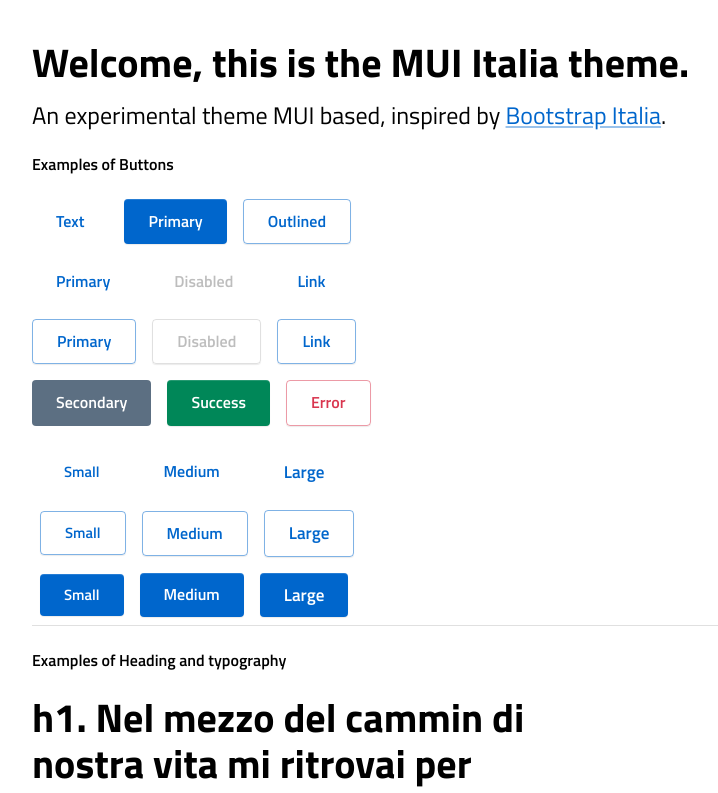
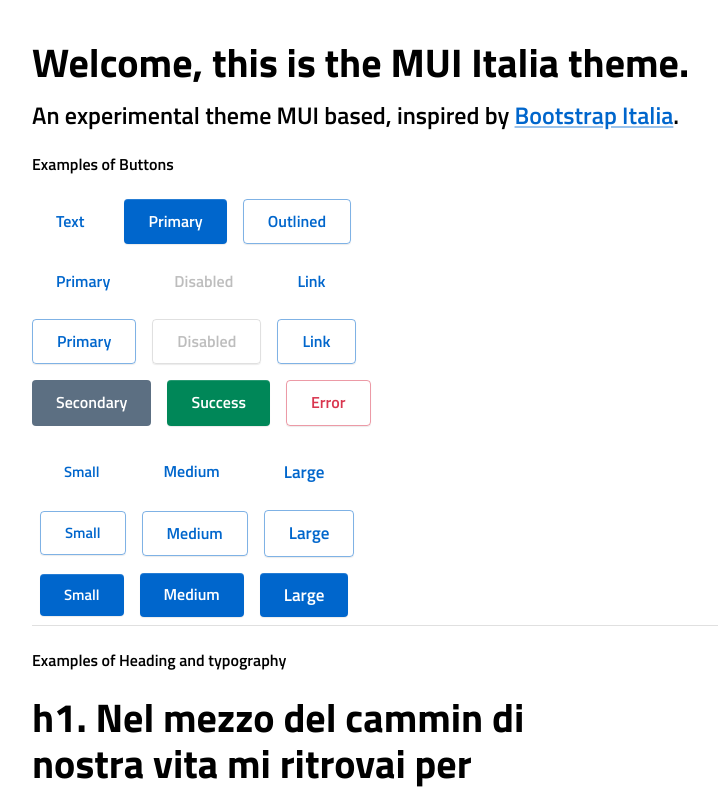
Before and after one commit to pagopa/mui-italia, a React (Create React App) app: page / in a window 1280 px wide. Shown: the top 793 px of the page, without its empty margins (8-726 px from the left). Built offline with nearby package versions, Linux system fonts and the light colour scheme.

Commit message:
fix fontWeight typo

```diff
--- a/src/theme.ts
+++ b/src/theme.ts
@@ -51,7 +51,7 @@
     },
     h4: {
       fontSize: 24,
-      ontWeight: 600,
+      fontWeight: 600,
     },
     h5: {
       fontSize: 20,
```
